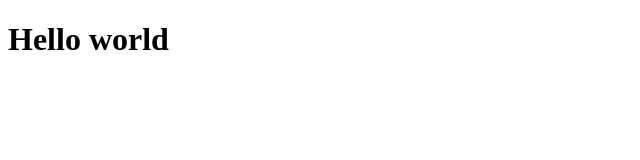
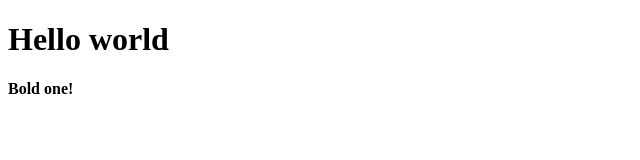
Before and after one commit to cagataycali/react-tutorial, a React (Create React App) app: page / in a window 1280 px wide. Shown: the top 160 px of the page, without its empty margins (0-640 px from the left). Built offline with nearby package versions, Linux system fonts and the light colour scheme.

Commit message:
✨  Step 2 - Display outputs with render

```diff
--- a/src/App.js
+++ b/src/App.js
@@ -2,7 +2,12 @@
 
 class App extends React.Component {
   render () {
-    return <h1>Hello world</h1>
+    return (
+      <div>
+        <h1>Hello world</h1>
+        <b>Bold one!</b>
+      </div>
+    )
   }
 }
 
```
